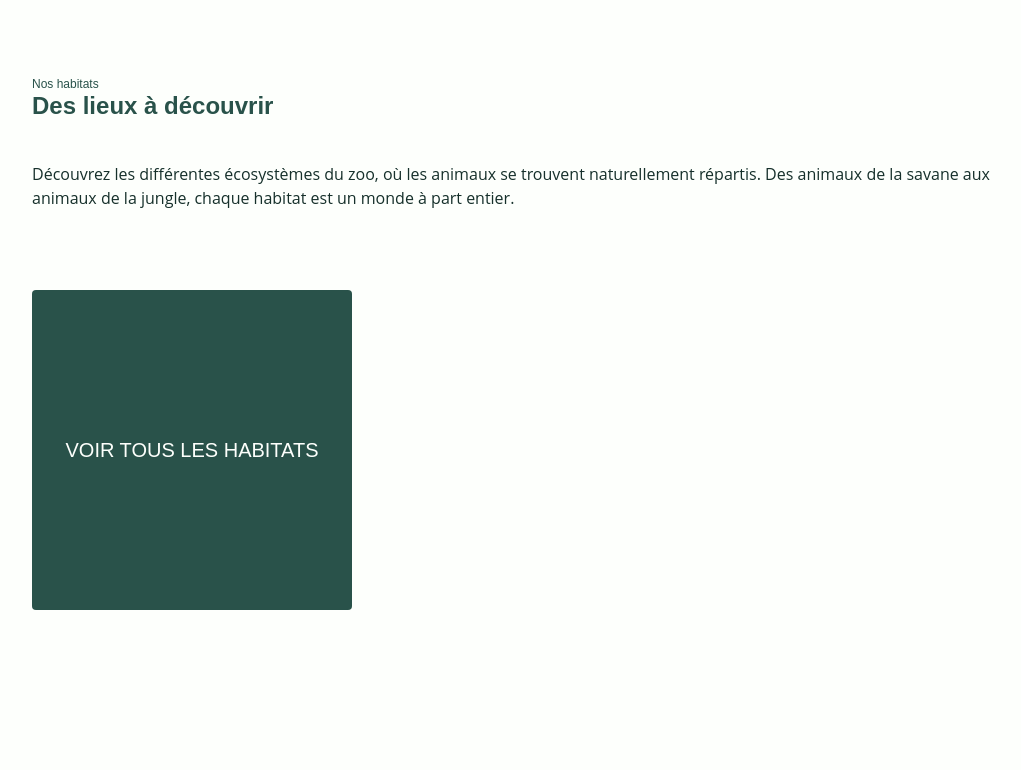
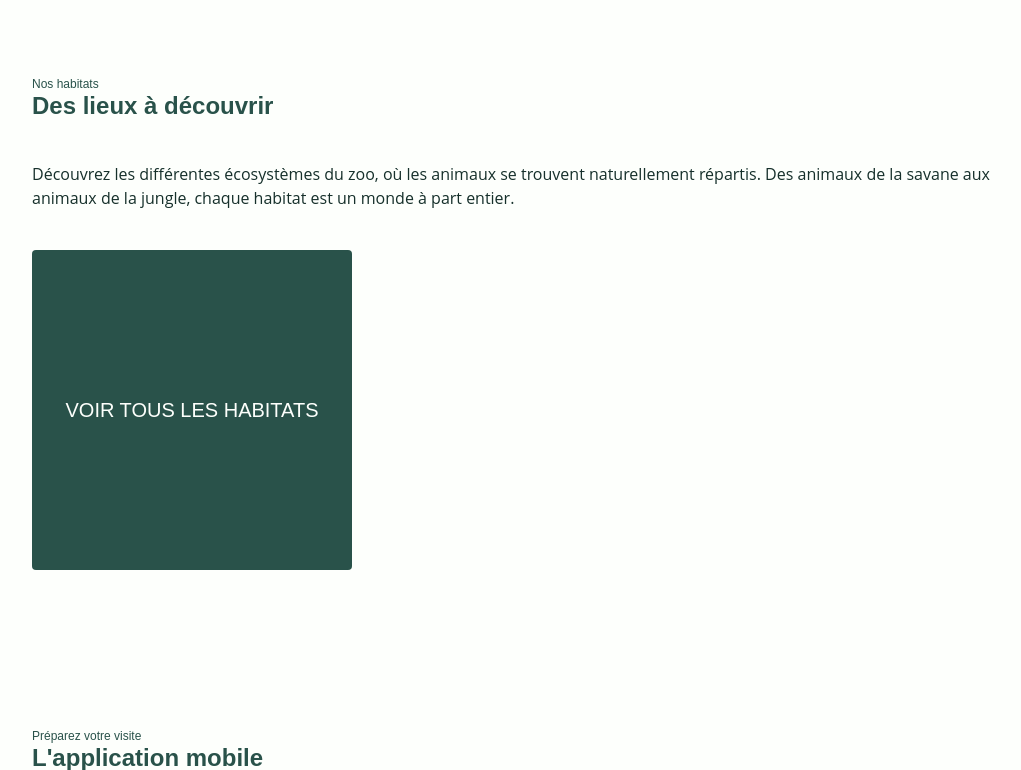
Before and after one commit to YoanMen/arcadia-symfony, a Symfony app: template templates/home/index.html.twig in a window 1280 px wide. Shown: the part 1841-2611 px from the top of the page, without its empty margins (104-1125 px from the left). Run offline with Twig, Linux system fonts and the light colour scheme; the template is opened without the code that fills it, so the values that code supplies are empty; style sheets or scripts are compiled from the project's sources; some libraries are stand-ins or nearby versions; some web fonts are replaced.

Commit message:
correction style on section habitat for home page

```diff
--- a/templates/home/index.html.twig
+++ b/templates/home/index.html.twig
@@ -50,7 +50,7 @@
 		<p class="mt-10 mx-auto ">
 			Découvrez les différentes écosystèmes du zoo, où les animaux se trouvent naturellement répartis. Des animaux de la savane aux animaux de la jungle, chaque habitat est un monde à part entier.
 		</p>
-		<div class="flex max-md:flex-col flex-wrap md:gap-3 justify-between mt-20">
+		<div class="max-w-screen-lg mx-auto flex  md:gap-4 flex-wrap my-10 justify-start">
 
 			{% for habitat in habitats %}
 				<article class="relative size-80 max-md:w-full md:rounded  first:rounded-t last:rounded-b border-8 bg-secondary cards overflow-clip group">
```
Lines whose indentation alone changed are shown as unchanged.
